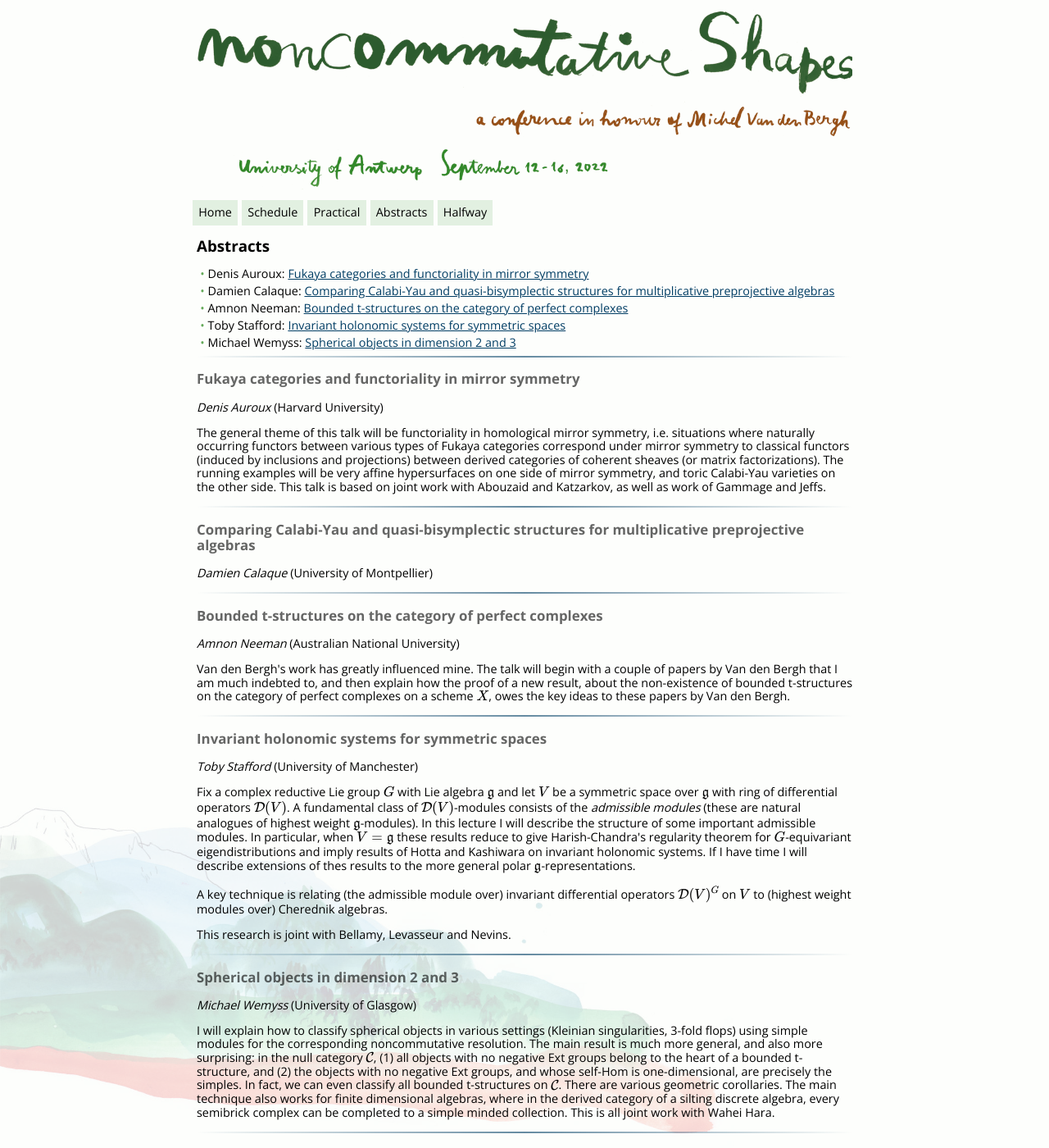
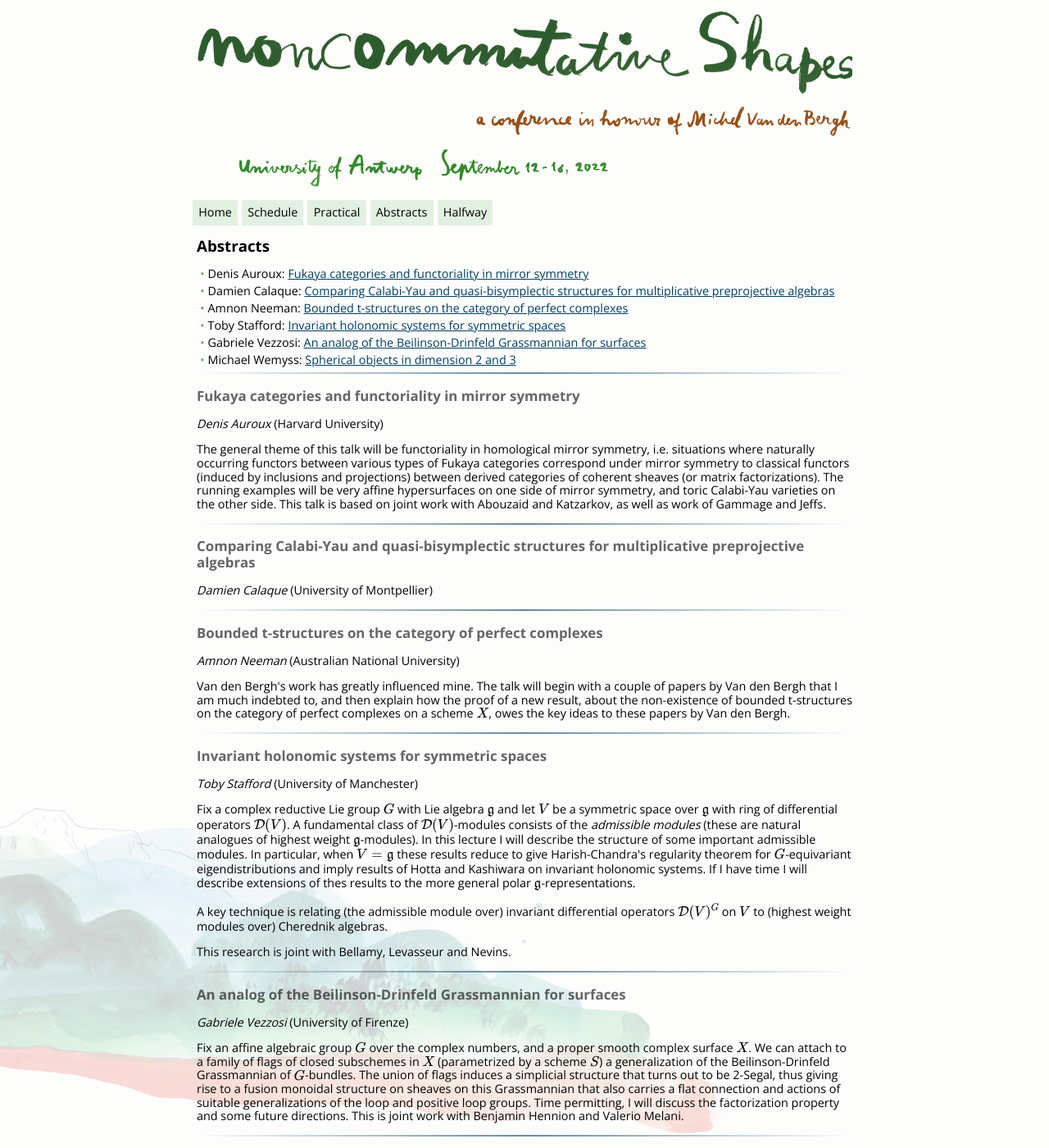
Before and after one commit to ncag-info/antwerp-2020, a Jekyll site: the page built from abstracts.html, in a window 1280 px wide and 1400 px high. Shown: the whole window at 82% size. Built offline with Jekyll 4.4.1, drawn with Linux system fonts in a browser that asks for light colours; nearby versions of some CDN libraries; library files that are not in the unit come from our copies; formulas are drawn with MathJax 3.

Commit message:
Added a talk

```diff
--- a/_data/talks.yml
+++ b/_data/talks.yml
@@ -22,6 +22,19 @@ stafford:
     <p>A key technique is relating (the admissible module over) invariant differential operators $\mathcal{D}(V)^G$ on $V$ to (highest weight modules over) Cherednik algebras.
     <p>This research is joint with Bellamy, Levasseur and Nevins.
 
+vezzosi:
+  title: An analog of the Beilinson-Drinfeld Grassmannian for surfaces
+  speaker: vezzosi
+  abstract: >
+    <p>Fix an affine algebraic group $G$ over the complex numbers, and a proper smooth complex surface $X$.
+    We can attach to a family of flags of closed subschemes in $X$ (parametrized by a scheme $S$) a generalization of
+    the Beilinson-Drinfeld Grassmannian of $G$-bundles.
+    The union of flags induces a simplicial structure that turns out to be 2-Segal,
+    thus giving rise to a fusion monoidal structure on sheaves on this Grassmannian
+    that also carries a flat connection and actions of suitable generalizations of the loop and positive loop groups.
+    Time permitting, I will discuss the factorization property and some future directions.
+    This is joint work with Benjamin Hennion and Valerio Melani.
+
 wemyss:
   title: Spherical objects in dimension 2 and 3
   speaker: wemyss
```
